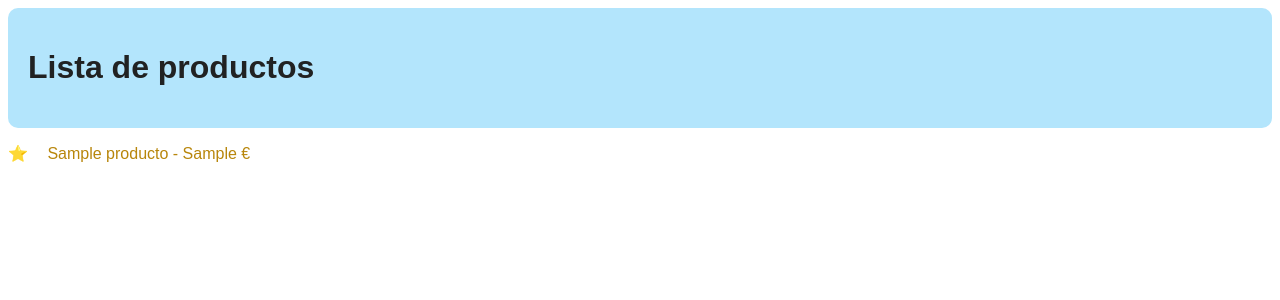
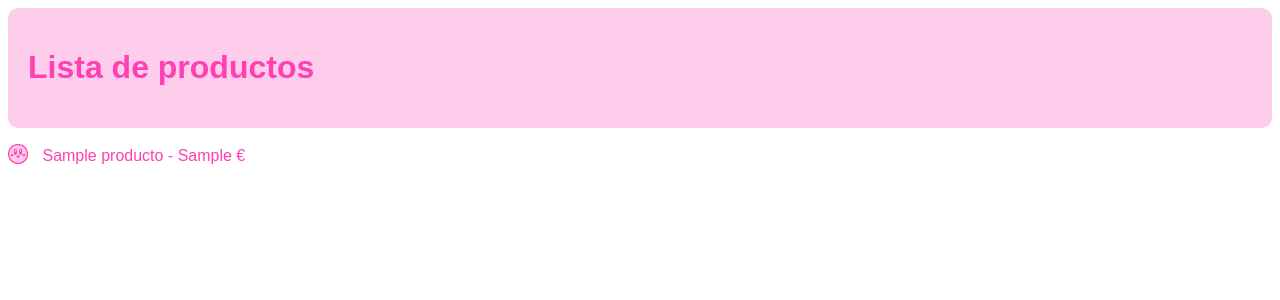
Before and after one commit to belenef/DWES-Ejercicios-PHP, a PHP site: page / in a window 1280 px wide. Shown: the top 300 px of the page. Run offline with PHP 8.4, Linux system fonts and the light colour scheme; tables that the repository leaves empty or names only in its code hold one stand-in row (values such as "Sample post").

Commit message:
Actualización archivos de la carpeta "tienda"

```diff
--- a/htdocs/tienda/index.php
+++ b/htdocs/tienda/index.php
@@ -24,11 +24,12 @@ if (!defined('DESDE_STOCK')) {
         <style>
             body{
                 font-family: Arial;
-                color: #212222ff;
+                background-color: #ffffffff;
+                color: #ff3fb2;
             }
 
             header{
-                background-color: #B3E5FC;
+                background-color: #ffcdec;
                 padding: 20px;
                 border-radius: 10px;
             }
@@ -38,17 +39,26 @@ if (!defined('DESDE_STOCK')) {
             }
 
             .custom-list li::before {
-            content: "⭐";
-            margin-right: 15px;
+                content: ""; /* Necesario para mostrar el pseudo-elemento */
+                display: inline-block;
+                width: 20px;  /* ancho deseado */
+                height: 20px; /* alto deseado */
+                margin-right: 10px;
+                margin-bottom: 5px;
+                background-image: url("icono.png");
+                background-size: contain;  /* Ajusta la imagen al tamaño del bloque */
+                background-repeat: no-repeat;
+                vertical-align: middle;    /* centra con el texto */
             }
+
 
             a{
                 text-decoration: none;
-                color: darkgoldenrod;
+                color: #ff3fb2;
             }
 
             a:visited{
-                color: lightslategray;
+                color: lightgrey;
             }
         </style>
     </head>
--- a/htdocs/tienda/stock.php
+++ b/htdocs/tienda/stock.php
@@ -3,7 +3,8 @@
 <style>
     input[type="number"]{
         width: 40px;
-        border: 2px solid #87b3c0ff;
+        border: 2px solid #C71585;
+        border-radius: 3px;
         margin-bottom: 10px;
     }
 
@@ -13,7 +14,8 @@
         }
 
     header{
-        background-color: #B3E5FC;
+        background-color: lightpink;
+        color: white;
         padding: 20px;
         margin-bottom: 20px;
         border-radius: 10px;
```
Also changed, not shown: htdocs/tienda/icono.png (added).
